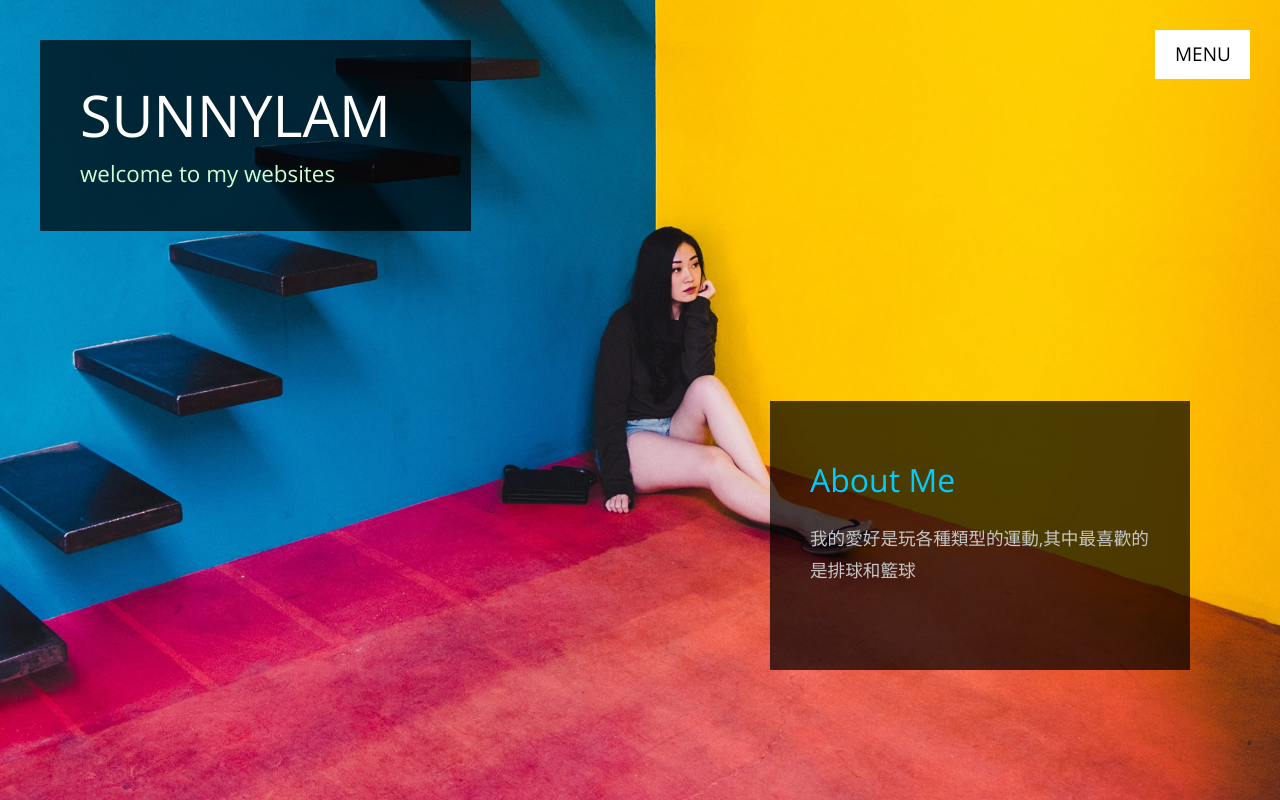
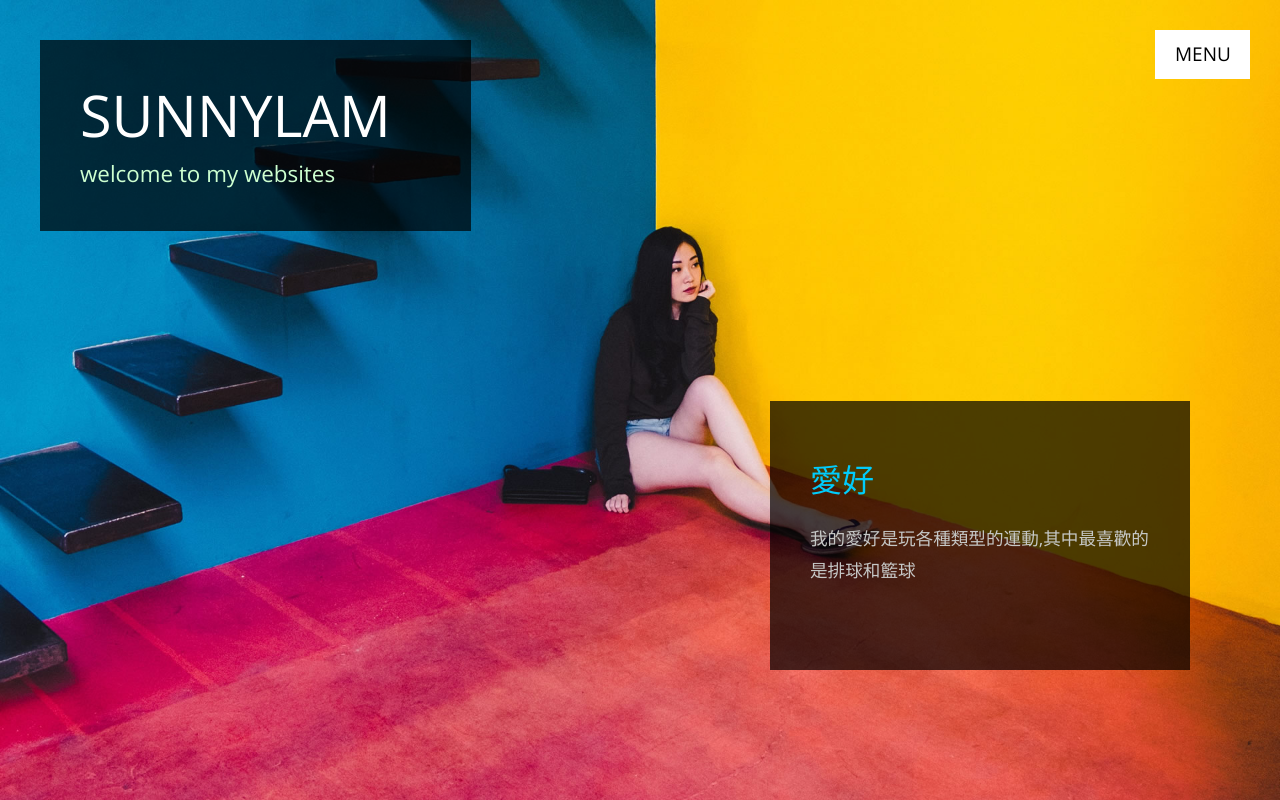
Before and after one commit to SunnyLam0326/SunnyLam0326.github.io, a plain HTML site: page index.html in a window 1280 px wide. Both pictures are taken after a click on the link "下一頁". Drawn offline with nearby package versions, Linux system fonts and the light colour scheme; files that its build step writes are made by us from their sources.

Commit message:
Update index.html

```diff
--- a/index.html
+++ b/index.html
@@ -94,7 +94,7 @@ http://www.tooplate.com/view/2109-the-card
               <!-- Section 1 About Me -->
               <section class="tm-section tm-section-1">
                 <div class="tm-textbox tm-textbox-2 tm-bg-dark">
-                  <h2 class="tm-text-blue mb-4">About Me</h2>
+                  <h2 class="tm-text-blue mb-4">愛好</h2>
                   <p class="mb-4">
                     我的愛好是玩各種類型的運動,其中最喜歡的是排球和籃球
                   </p>
```
